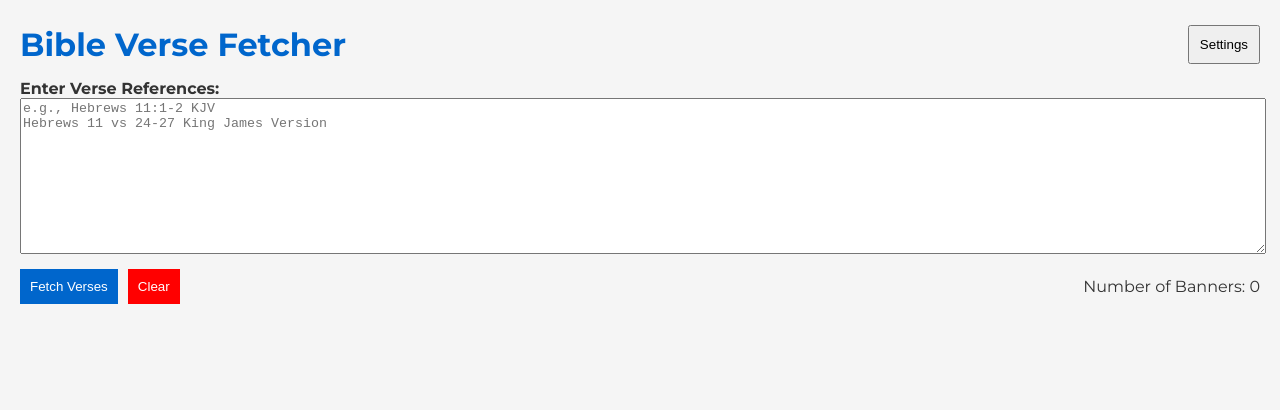
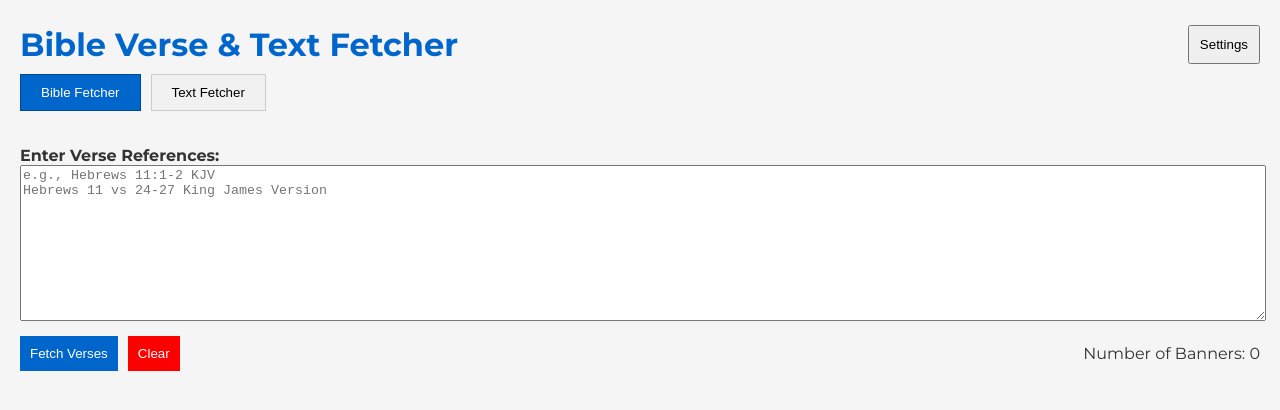
Before and after one commit to Ebobori/bible-verse-fetch4, a React (Create React App) app in the folder bible-verse-fetcher1/: page / in a window 1280 px wide. Shown: the top 410 px of the page. Built offline with nearby package versions, Linux system fonts and the light colour scheme.

Commit message:
TextFetcher finally working as expected

```diff
--- a/bible-verse-fetcher1/src/App.css
+++ b/bible-verse-fetcher1/src/App.css
@@ -119,6 +119,14 @@ button[type="submit"]:hover {
   align-items: center;
 }
 
+.verse-group {
+  display: flex;
+  flex-wrap: wrap;
+  gap: 10px;
+  margin-bottom: 20px;
+}
+
+
 .copy-button {
   background: #4CAF50;
   color: white;
@@ -153,12 +161,6 @@ button[type="submit"]:hover {
   100% { transform: rotate(360deg); }
 }
 
-.verse-group {
-  display: flex;
-  flex-wrap: wrap;
-  gap: 10px;
-  margin-bottom: 20px;
-}
 
 .modal-overlay {
   position: fixed;
@@ -219,3 +221,35 @@ button[type="submit"]:hover {
 .cancel-button:hover {
   background-color: #999; /* Darker grey on hover */
 }
+
+
+.tabs {
+  margin-bottom: 20px;
+}
+
+.tabs button {
+  background-color: #f1f1f1;
+  border: 1px solid #ccc;
+  padding: 10px 20px;
+  cursor: pointer;
+  margin-right: 10px;
+}
+
+.tabs button.active {
+  background-color: #0066cc;
+  color: white;
+  border-color: #004999;
+}
+
+button.fetch-button {
+  background-color: #0066cc;
+  color: white;
+  border: none;
+  cursor: pointer;
+  padding: 10px;
+  margin: 5px 0;
+}
+
+button.fetch-button:hover {
+  background-color: #004999;
+}
--- a/bible-verse-fetcher1/src/App.js
+++ b/bible-verse-fetcher1/src/App.js
@@ -4,16 +4,20 @@ import './App.css';
 import VerseInput from './components/VerseInput';
 import VerseDisplay from './components/VerseDisplay';
 import SettingsModal from './components/SettingsModal';
+import TextFetcher from './components/TextFetcher';
 import { versionMap, localData, bookNameMap, bookNameVariations, parseInput, getVersesFromJson, splitText } from './utils/bibleUtils';
 
 function App() {
   const [verses, setVerses] = useState([]);
+  const [chunks, setChunks] = useState([]); // State for text fetcher chunks
   const [error, setError] = useState('');
   const [loading, setLoading] = useState(false);
   const [copiedVerses, setCopiedVerses] = useState(new Set());
+  const [copiedChunks, setCopiedChunks] = useState(new Set()); // State for copied text fetcher chunks
   const [defaultTranslation, setDefaultTranslation] = useState('NKJV');
   const [isSettingsOpen, setIsSettingsOpen] = useState(false);
   const [chunkLimit, setChunkLimit] = useState(200);
+  const [activeTab, setActiveTab] = useState('bible'); // State to manage active tab
 
   const toggleSettingsModal = () => {
     setIsSettingsOpen(!isSettingsOpen);
@@ -26,7 +30,7 @@ function App() {
   const fetchAndDisplayVerses = async (event) => {
     event.preventDefault();
     setLoading(true);
-    setCopiedVerses(new Set()); // Reset copiedVerses when fetching new verses
+    setCopiedVerses(new Set());
     const input = document.getElementById('verse-input').value;
     const references = input.split('\n').map(line => line.trim()).filter(line => line.length > 0);
     let allVerses = [];
@@ -72,7 +76,7 @@ function App() {
   const clearInput = () => {
     document.getElementById('verse-input').value = '';
     setVerses([]);
-    setCopiedVerses(new Set()); // Clear copiedVerses when input is cleared
+    setCopiedVerses(new Set());
   };
 
   const handleCopyClick = (chunk) => {
@@ -90,6 +94,26 @@ function App() {
     });
   };
 
+  const handleCopyChunkClick = (chunk) => {
+    const textarea = document.createElement('textarea');
+    textarea.value = chunk;
+    document.body.appendChild(textarea);
+    textarea.select();
+    document.execCommand('copy');
+    document.body.removeChild(textarea);
+
+    setCopiedChunks(prevCopied => {
+      const newCopied = new Set(prevCopied);
+      newCopied.add(chunk);
+      return newCopied;
+    });
+  };
+
+  const handleFetchChunks = (inputText) => {
+    const chunkedText = splitText(inputText, chunkLimit);
+    setChunks(chunkedText);
+  };
+
   const getVerseChunksCount = () => {
     let totalButtons = 0;
     verses.forEach(verseGroup => {
@@ -104,7 +128,7 @@ function App() {
   return (
     <div className="App">
       <div className="header">
-        <h1>Bible Verse Fetcher</h1>
+        <h1>Bible Verse & Text Fetcher</h1>
         <button onClick={toggleSettingsModal}>Settings</button>
       </div>
       {isSettingsOpen && (
@@ -116,6 +140,23 @@ function App() {
           closeModal={toggleSettingsModal}
         />
       )}
+      <div className="tabs">
+        <button
+          className={activeTab === 'bible' ? 'active' : ''}
+          onClick={() => setActiveTab('bible')}
+        >
+          Bible Fetcher
+        </button>
+        <button
+          className={activeTab === 'text' ? 'active' : ''}
+          onClick={() => setActiveTab('text')}
+        >
+          Text Fetcher
+        </button>
+      </div>
+
+      {activeTab === 'bible' && (
+        <div>
           <VerseInput
             fetchAndDisplayVerses={fetchAndDisplayVerses}
             clearInput={clearInput}
@@ -126,9 +167,22 @@ function App() {
           <VerseDisplay
             verses={verses}
             handleCopyClick={handleCopyClick}
-        copiedVerses={copiedVerses} // Pass copiedVerses to VerseDisplay
-        chunkLimit={chunkLimit} // Pass chunkLimit as well
+            copiedVerses={copiedVerses}
+            chunkLimit={chunkLimit}
           />
+        </div>
+      )}
+
+      {activeTab === 'text' && (
+        <div>
+          <TextFetcher
+            chunks={chunks}
+            handleFetchChunks={handleFetchChunks}
+            handleCopyClick={handleCopyChunkClick}
+            copiedChunks={copiedChunks}
+          />
+        </div>
+      )}
     </div>
   );
 }
--- /dev/null
+++ b/bible-verse-fetcher1/src/components/TextFetcher.js
@@ -0,0 +1,49 @@
+import React, { useState } from 'react';
+
+const TextFetcher = ({ chunks, handleFetchChunks, handleCopyClick, copiedChunks }) => {
+  const [text, setText] = useState('');
+
+  const handleFetch = () => {
+    handleFetchChunks(text);
+  };
+
+  const handleClear = () => {
+    setText(''); // Clear the text input
+    handleFetchChunks(''); // Pass an empty string to clear the chunks
+  };
+
+  return (
+    <div className="text-fetcher">
+      <h2>Text Fetcher</h2>
+      <textarea
+        value={text}
+        onChange={(e) => setText(e.target.value)}
+        placeholder="Enter your text here..."
+        rows="10"
+        cols="50"
+      ></textarea>
+      <button className="fetch-button" onClick={handleFetch}>Fetch Text Chunks</button>
+      <button type="button" className="clear-button" onClick={handleClear}>
+          Clear
+        </button>
+
+        <div id="output" className="verse-group">
+        {chunks.map((chunk, index) => (
+          <div key={index} className="verse-chunk-container">
+            <div className="verse-chunk">
+              <span>{chunk}</span>
+              <button
+                className={`copy-button ${copiedChunks && copiedChunks.has(chunk) ? 'copied' : ''}`}
+                onClick={() => handleCopyClick(chunk)}
+              >
+                {copiedChunks && copiedChunks.has(chunk) ? 'Copied' : 'Copy'}
+              </button>
+            </div>
+          </div>
+        ))}
+      </div>
+    </div>
+  );
+};
+
+export default TextFetcher;
--- a/bible-verse-fetcher1/src/components/VerseInput.js
+++ b/bible-verse-fetcher1/src/components/VerseInput.js
@@ -6,7 +6,7 @@ const VerseInput = ({ fetchAndDisplayVerses, clearInput, getVerseChunksCount })
       <label htmlFor="verse-input">Enter Verse References:</label>
       <textarea id="verse-input" placeholder="e.g., Hebrews 11:1-2 KJV&#10;Hebrews 11 vs 24-27 King James Version" rows="10" cols="50"></textarea>
       <div className="button-group">
-        <div><button type="submit">Fetch Verses</button>
+        <div><button className="fetch-button" type="submit">Fetch Verses</button>
         <button type="button" onClick={clearInput} className="clear-button">Clear</button></div>
         <div className="verse-count">Number of Banners: {getVerseChunksCount()}</div>
       </div>
```
Lines whose indentation alone changed are shown as unchanged.
